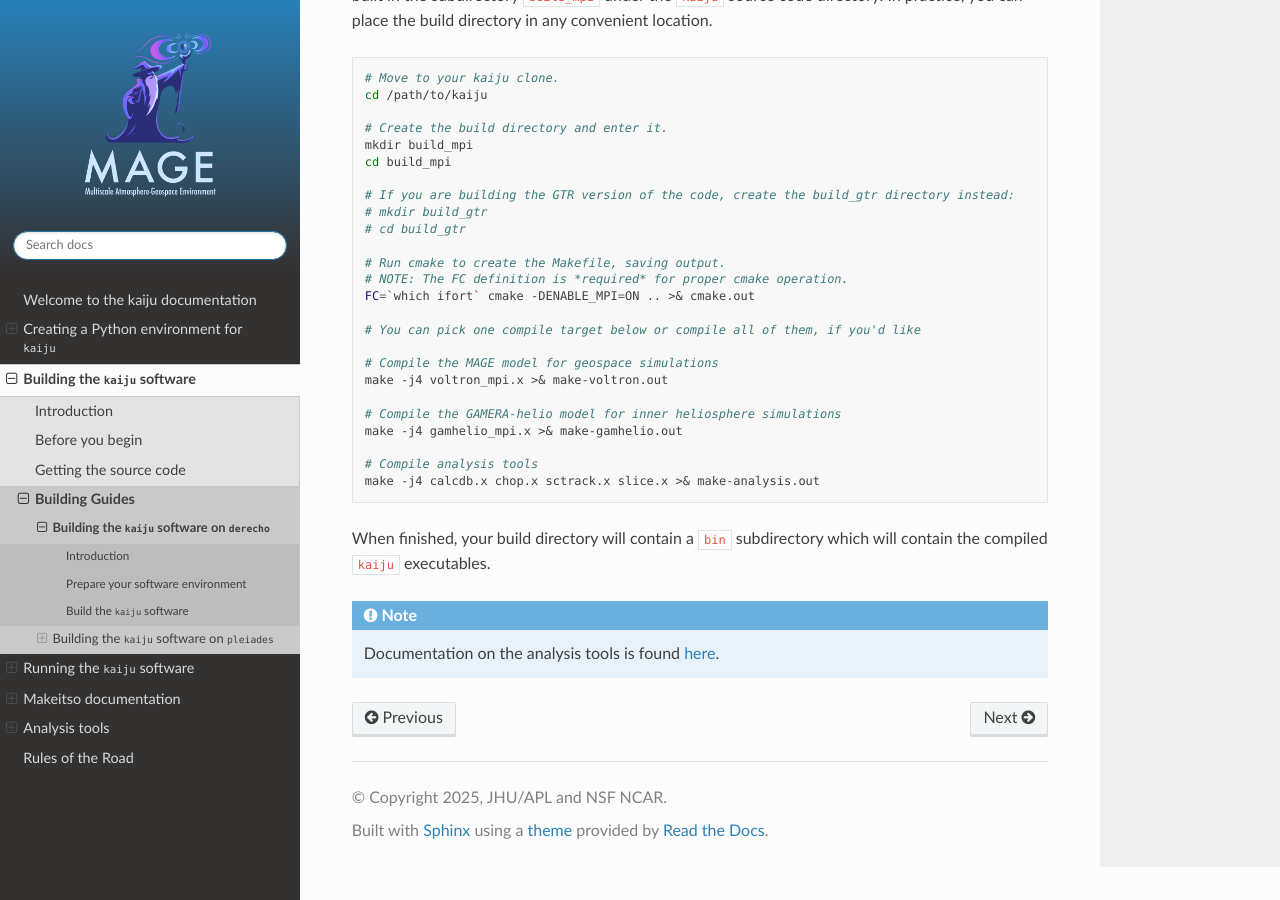
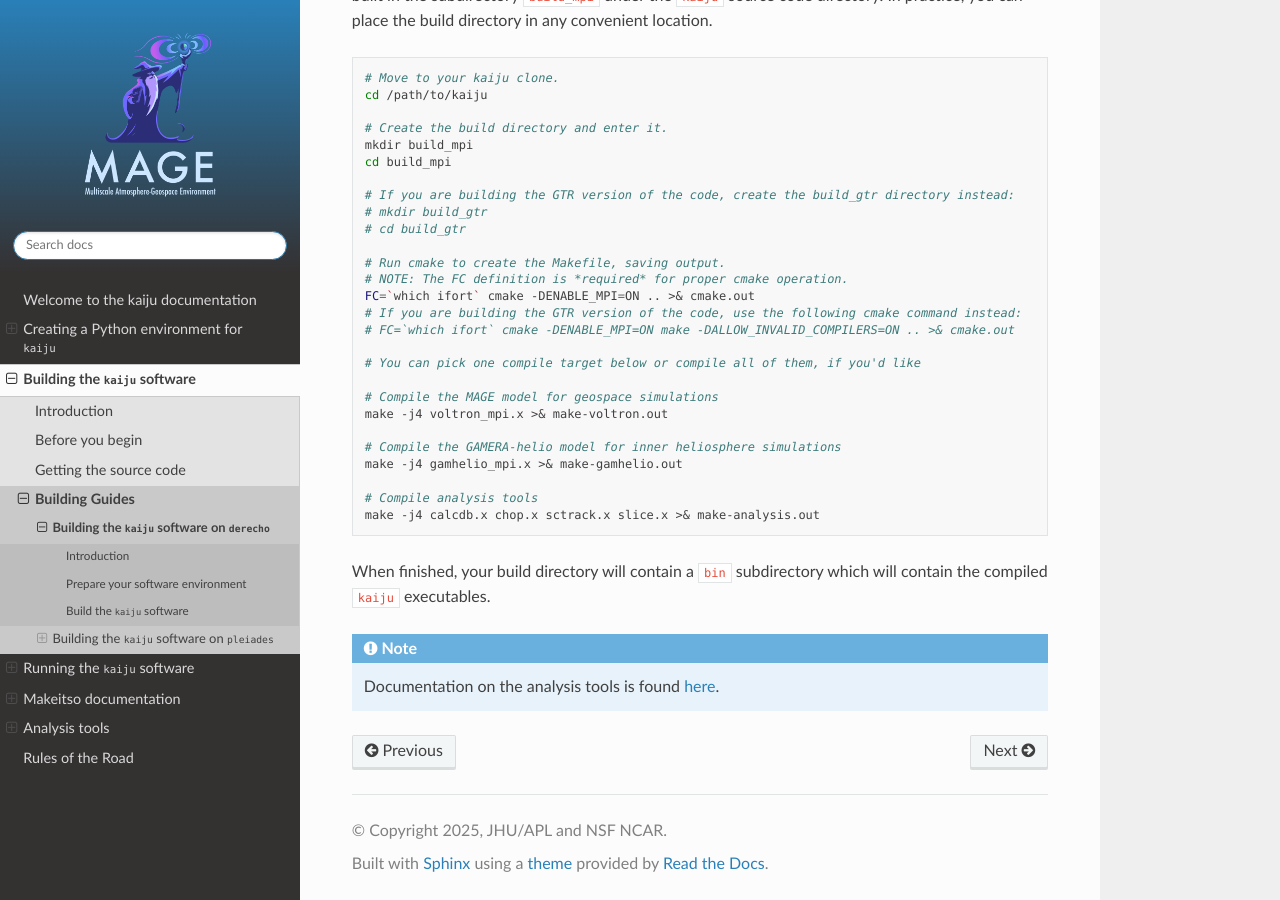
Before and after one commit to rgorby/MAGE, a Sphinx documentation site: the page built from docs/source/building/buildDerecho.rst, in a window 1280 px wide and 900 px high, scrolled down 1698 px. Built offline with Sphinx 7.4.7 and the Read the Docs theme 3.1.0, drawn with Linux system fonts in a browser that asks for light colours.

Commit message:
Added note for cmake GTR build

```diff
--- a/docs/source/building/buildDerecho.rst
+++ b/docs/source/building/buildDerecho.rst
@@ -103,6 +103,8 @@ build directory in any convenient location.
     # Run cmake to create the Makefile, saving output.
     # NOTE: The FC definition is *required* for proper cmake operation.
     FC=`which ifort` cmake -DENABLE_MPI=ON .. >& cmake.out
+    # If you are building the GTR version of the code, use the following cmake command instead:
+    # FC=`which ifort` cmake -DENABLE_MPI=ON make -DALLOW_INVALID_COMPILERS=ON .. >& cmake.out
 
     # You can pick one compile target below or compile all of them, if you'd like
 
```
